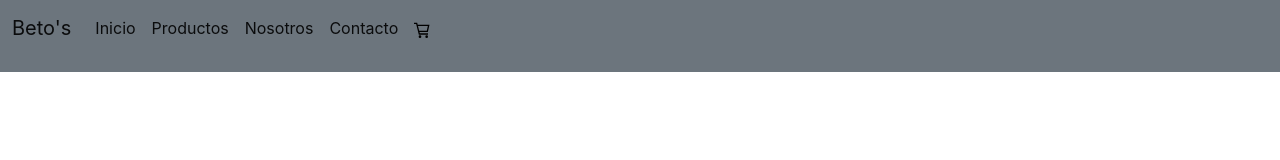
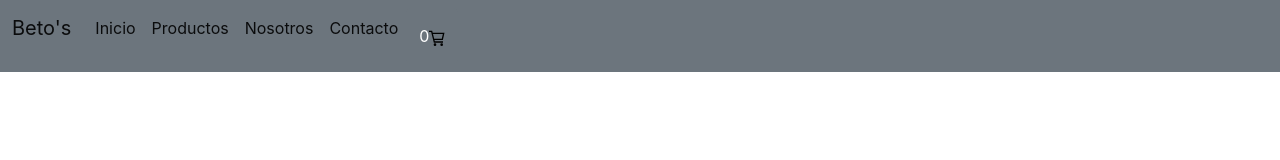
Before and after one commit to nico-villegas/PreEntrega1Villegas, a React (Create React App) app: page / in a window 1280 px wide. Shown: the top 160 px of the page. Built offline with nearby package versions, Linux system fonts and the light colour scheme.

Commit message:
Agregando icon carrito mas la cantidad

```diff
--- /dev/null
+++ b/src/components/CartWidget/Cartwidget.jsx
@@ -0,0 +1,12 @@
+import React from 'react'
+import { GrCart } from "react-icons/gr";
+
+const Cartwidget = () => {
+    return (
+        <div class="btn-group" role="group" aria-label="Basic example">
+            <button type="button" class="btn btn-secondary">0<GrCart /></button>
+        </div>
+    )
+}
+
+export default Cartwidget
--- a/src/components/Navbar/Navbar.jsx
+++ b/src/components/Navbar/Navbar.jsx
@@ -1,6 +1,7 @@
 import React from 'react'
-import Navbaritem from './Navbaritem'
-import { GrCart } from "react-icons/gr";
+import Navbaritem from '../Navbaritem/Navbaritem'
+import Cartwidget from '../CartWidget/Cartwidget'
+
 
 const Navbar = (props) => {
     const item = ['Inicio','Productos','Nosotros','Contacto']
@@ -17,7 +18,7 @@ const Navbar = (props) => {
                         {item.map((texto,index) =>(
                             <Navbaritem texto={texto} key={index}/>
                         ))}
-                        <Navbaritem texto={<GrCart></GrCart>}/>
+                        <Cartwidget/>
                     </ul>
                 </div>
             </div>
```
Also changed, not shown: src/components/Navbaritem/Navbaritem.jsx (renamed from src/components/Navbar/Navbaritem.jsx).
